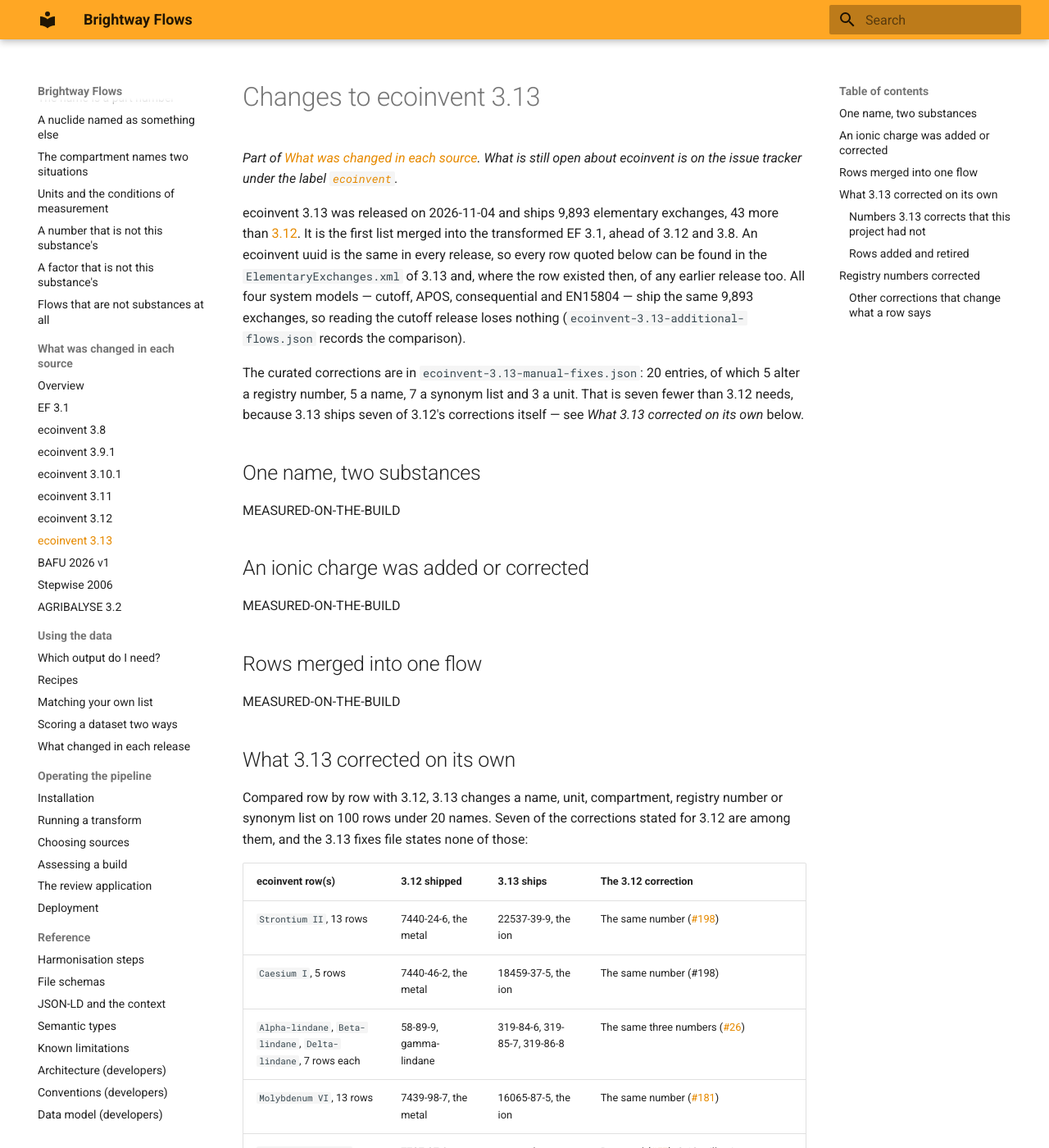
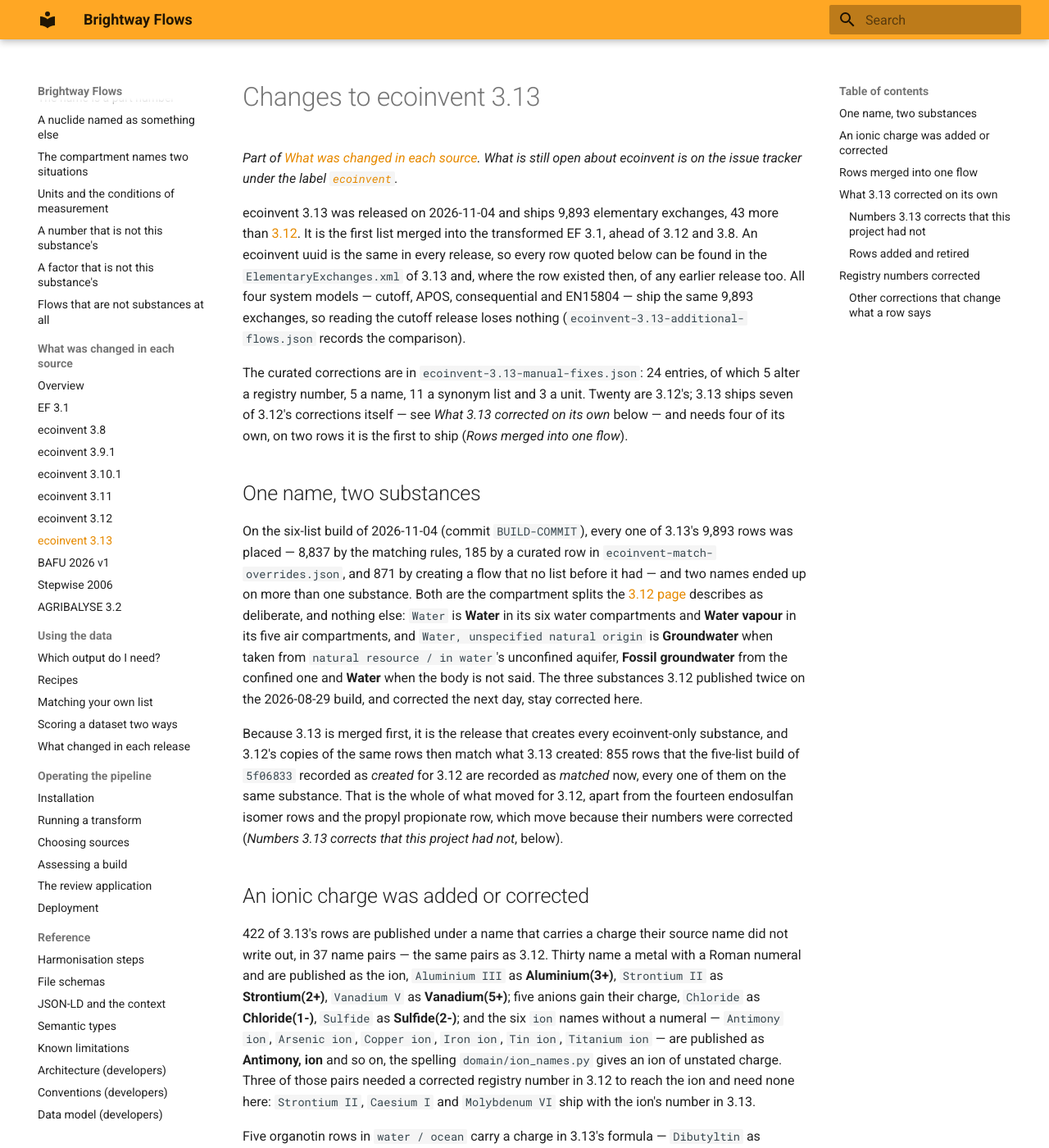
Before and after one commit to brightway-labs/brightway-flows, an MkDocs documentation site: the page built from docs/changes/ecoinvent-3.13.md, in a window 1280 px wide and 1400 px high. Shown: the whole window at 82% size. Built offline with MkDocs 1.6.1 and Material for MkDocs 9.7.7, drawn with Linux system fonts in a browser that asks for light colours; some of the changed text lies outside the part shown.

Commit message:
Write the ecoinvent 3.13 page from the six-list build and raise the row counts a sixth ecoinvent release moves
The three build-measured sections of docs/changes/ecoinvent-3.13.md come
from the build of 4198d4c: two deliberate compartment splits and no other
name on two substances, 422 rows published with a charge in 37 name pairs,
and 17 flows carrying more than one 3.13 row, with the fumarate merge
corrected.

Twenty-two expectations pinned how many ecoinvent rows reach a substance
across the merged releases; with 3.13 merged each gains the 3.13 copy, and
the counts are raised with the substance claims unchanged. The proposed
factor queue's bound rises from 20 to 32 for the twelve items the ecoinvent
Centre's 3.12 workbook raises on the renumbered endosulfan isomers and
propyl propionate. Four 3.13 selectors name rows the way the merge records
them, and the fumarate expectations are no longer pending.

```diff
--- a/docs/changes/ecoinvent-3.13.md
+++ b/docs/changes/ecoinvent-3.13.md
@@ -11,22 +11,81 @@
 EN15804 — ship the same 9,893 exchanges, so reading the cutoff release loses
 nothing (`ecoinvent-3.13-additional-flows.json` records the comparison).
 
-The curated corrections are in `ecoinvent-3.13-manual-fixes.json`: 20
-entries, of which 5 alter a registry number, 5 a name, 7 a synonym list and
-3 a unit. That is seven fewer than 3.12 needs, because 3.13 ships seven of
-3.12's corrections itself — see *What 3.13 corrected on its own* below.
+The curated corrections are in `ecoinvent-3.13-manual-fixes.json`: 24
+entries, of which 5 alter a registry number, 5 a name, 11 a synonym list and
+3 a unit. Twenty are 3.12's; 3.13 ships seven of 3.12's corrections itself —
+see *What 3.13 corrected on its own* below — and needs four of its own, on
+two rows it is the first to ship (*Rows merged into one flow*).
 
 ## One name, two substances
 
-MEASURED-ON-THE-BUILD
+On the six-list build of 2026-11-04 (commit `BUILD-COMMIT`), every one of
+3.13's 9,893 rows was placed — 8,837 by the matching rules, 185 by a curated
+row in `ecoinvent-match-overrides.json`, and 871 by creating a flow that no
+list before it had — and two names ended up on more than one substance. Both
+are the compartment splits the [3.12 page](ecoinvent-3.12.md) describes as
+deliberate, and nothing else: `Water` is **Water** in its six water
+compartments and **Water vapour** in its five air compartments, and
+`Water, unspecified natural origin` is **Groundwater** when taken from
+`natural resource / in water`'s unconfined aquifer, **Fossil groundwater**
+from the confined one and **Water** when the body is not said. The three
+substances 3.12 published twice on the 2026-08-29 build, and corrected the
+next day, stay corrected here.
+
+Because 3.13 is merged first, it is the release that creates every
+ecoinvent-only substance, and 3.12's copies of the same rows then match what
+3.13 created: 855 rows that the five-list build of `5f06833` recorded as
+*created* for 3.12 are recorded as *matched* now, every one of them on the
+same substance. That is the whole of what moved for 3.12, apart from the
+fourteen endosulfan isomer rows and the propyl propionate row, which move
+because their numbers were corrected (*Numbers 3.13 corrects that this
+project had not*, below).
 
 ## An ionic charge was added or corrected
 
-MEASURED-ON-THE-BUILD
+422 of 3.13's rows are published under a name that carries a charge their
+source name did not write out, in 37 name pairs — the same pairs as 3.12.
+Thirty name a metal with a Roman numeral and are published as the ion,
+`Aluminium III` as **Aluminium(3+)**, `Strontium II` as **Strontium(2+)**,
+`Vanadium V` as **Vanadium(5+)**; five anions gain their charge, `Chloride`
+as **Chloride(1-)**, `Sulfide` as **Sulfide(2-)**; and the six `ion` names
+without a numeral — `Antimony ion`, `Arsenic ion`, `Copper ion`, `Iron ion`,
+`Tin ion`, `Titanium ion` — are published as **Antimony, ion** and so on,
+the spelling `domain/ion_names.py` gives an ion of unstated charge. Three of
+those pairs needed a corrected registry number in 3.12 to reach the ion and
+need none here: `Strontium II`, `Caesium I` and `Molybdenum VI` ship with
+the ion's number in 3.13.
+
+Five organotin rows in `water / ocean` carry a charge in 3.13's formula —
+`Dibutyltin` as `C8H18Sn+2`, `Triphenyltin` as `C18H15Sn+` — and are
+published without one: the adapter reads a row's registry number and not
+its formula, and the published names are the vendor's. Where 3.13 states
+the cation's number, `Dibutyltin` 14488-53-0 and `Triphenyltin` 668-34-8,
+the substance carries it.
 
 ## Rows merged into one flow
 
-MEASURED-ON-THE-BUILD
+On the build of 2026-11-04, 17 consensus flows carry more than one 3.13 row.
+They are the groups the [3.12 page](ecoinvent-3.12.md) lists under the same
+heading, less the endosulfan isomers: `Cypermethrin` and its two isomer
+mixtures, 21 rows onto 7 flows, because ecoinvent still writes 52315-07-8 on
+all three; the two groundwater rows of `1,4-Butanediol`; the two spellings of
+total organic carbon; the four `Carbon` rows to soil; the carbon-stock
+increase and decrease; and the paired `annual crop` / `arable land,
+unspecified use` and `unknown` / `unspecified` land rows. The 21 endosulfan
+rows that the 2026-08-29 build put on seven flows are on twenty-one flows
+now: 3.13 gives the alpha and beta isomers their own numbers, and they reach
+EF 3.1's `A-endosulfan` and `endosulfan (beta)` rows, with one flow created
+for each isomer in `soil / forestry`, which EF 3.1 does not have.
+
+One merge was wrong and is corrected here. 3.13 is the first release to ship
+`Sodium stearyl fumarate` (4070-80-8) and `Monostearyl fumarate`
+(1741-93-1), and writes `Fumaric acid` as a synonym on both. No list carries
+either ester's number, so the label matcher read that synonym and put both
+rows on EF 3.1's `fumaric acid`, 110-17-8, on the build of `a87255f`.
+`ecoinvent-3.13-manual-fixes.json` takes the acid's name off both rows, and
+two more catalogue fragments — `Dibasic acid`, `Sodium salt` — off the sodium
+salt; each ester creates its own substance.
 
 ## What 3.13 corrected on its own
 
@@ -65,7 +124,13 @@
 
 3.13 adds 50 rows, none of which an earlier release ships: 46 emissions to
 `water / unspecified` and 4 to `air / unspecified`, most of them
-pharmaceutical excipients, amino acids and fine-chemical intermediates —
+pharmaceutical excipients, amino acids and fine-chemical intermediates. On
+the build of 2026-11-04, 32 of them reach a flow EF 3.1 already has by their
+registry number — `L-Cystein` lands on **L-cysteine**, `Stearyl alcohol` on
+**Octadecan-1-ol** — one, `D-Mannitol`, reaches EF 3.1's **D-mannitol** by
+name, and 17 create a substance no list had, among them
+`Hydroxypropylmethylcellulose`, `Magnesium stearate`, `L-Histidine` and the
+two fumarate esters. Among the names:
 `Citric acid`, `Glycine`, `L-Histidine`, `Hydroxypropylmethylcellulose`,
 `Magnesium stearate`, `Sorbitan monooleate`, `Fluorobenzene` and
 `Vinyl acetate` in both compartments. Five arrive without a registry number:
@@ -93,8 +158,11 @@
 
 ### Other corrections that change what a row says
 
-The five renames, three unit corrections and seven synonym corrections are
-3.12's, unchanged: `Silver-110` to `Silver-110m`, `Ioxynil methyl ester` to
+Four synonym corrections are 3.13's own: `Fumaric acid` comes off
+`Sodium stearyl fumarate` and `Monostearyl fumarate`, and `Dibasic acid` and
+`Sodium salt` off the former, for the reason given under *Rows merged into
+one flow*. The five renames, three unit corrections and seven other synonym
+corrections are 3.12's, unchanged: `Silver-110` to `Silver-110m`, `Ioxynil methyl ester` to
 `MCPA-methyl`, the seven `Granite` emission rows to `Penoxsulam`,
 `Zirconia, as baddeleyite` to `Baddeleyite`, `Peat` to `Peat, horticulture`;
 the three `(obsolete)` arable occupation rows from m² to m²·a; `BAS 480F`
```
Also changed, not shown: 8 other files.
